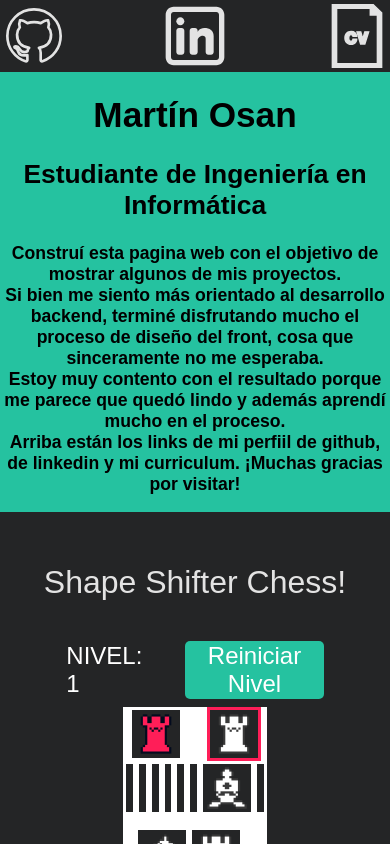
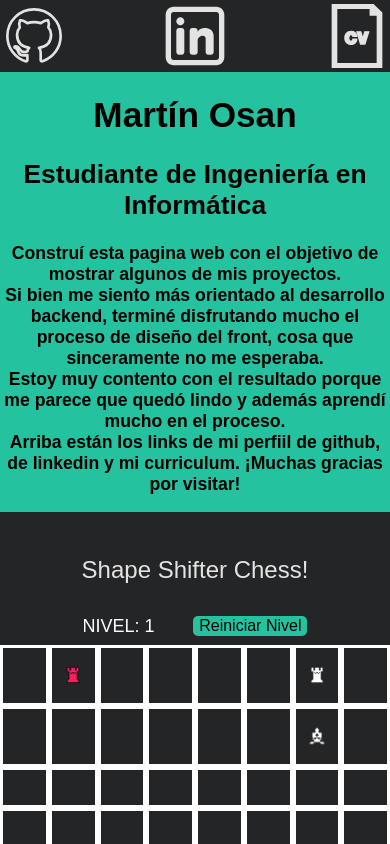
Before and after one commit to mogartio/mogartio.github.io, a React (Create React App) app: page / in a window 390 px wide. Shown: the top 844 px of the page. Built offline with nearby package versions, Linux system fonts and the light colour scheme.

Commit message:
savefile

```diff
--- a/src/App.js
+++ b/src/App.js
@@ -18,17 +18,14 @@ function App() {
     <div className="App">
         <meta name="viewport" content="width=device-width, initial-scale=1, maximum-scale=1" />
         <Helmet>
-          <title>Portfolio de Martín "canillas" Osan</title>
+          <title>Martín Osan: the Website</title>
         </Helmet>
         <BarraLinks />
         <Header />
         <div className='cuerpo'>
           <div className="wrapper">
               <Sschess />
-              <Main />
           </div>
-        <ParrafoPersonal />
-        <GraficosEstadistica />
         </div>
     </div>
   );
--- a/src/components/Sschess.js
+++ b/src/components/Sschess.js
@@ -172,7 +172,7 @@ export default function Sschess() {
             </div>
             <div className='buttonContainer'>
                   {estadoJuego ? (
-                    <button onClick={reiniciarNivel} >Reiniciar Nivel</button>
+                    <button onClick={reiniciarNivel} className="botonReinicio">Reiniciar Nivel</button>
 
                   ) : (
                     <button onClick={inicializarJuego(1)} >Empezar juego</button>
@@ -190,7 +190,7 @@ export default function Sschess() {
                         width: '100%',
                         display: 'flex',
                         height: '100%',
-                        borderColor: 'rgb(255, 30, 88)',
+                        borderColor: "#white",
                         borderWidth: '3px',
                         justifyContent: 'center',
                         alignItems: 'center',
@@ -215,12 +215,12 @@ export default function Sschess() {
                     }
                     onClick={() => hacerMovimiento(rowIndex, cellIndex)}
                     key={cellIndex} className="cell">
-                        {cell === "torre" && (rowIndex == coordenadaActual[0] && cellIndex == coordenadaActual[1]) && <img src={torreRojo} alt="torreR" />}
-                        {cell === "torre" && !(rowIndex == coordenadaActual[0] && cellIndex == coordenadaActual[1]) && <img src={torreBlanca} alt="torreB" />}
-                        {cell === "alfil" && (rowIndex == coordenadaActual[0] && cellIndex == coordenadaActual[1]) && <img src={alfilRojo} alt="alfilR" />}
-                        {cell === "alfil" && !(rowIndex == coordenadaActual[0] && cellIndex == coordenadaActual[1]) && <img src={alfilBlanco} alt="alfilB" />}
-                        {cell === "caballo" && (rowIndex == coordenadaActual[0] && cellIndex == coordenadaActual[1]) && <img src={caballoRojo} alt="caballoR" />}
-                        {cell === "caballo" && !(rowIndex == coordenadaActual[0] && cellIndex == coordenadaActual[1]) && <img src={caballoBlanco} alt="caballoB"  />}
+                        {cell === "torre" && (rowIndex == coordenadaActual[0] && cellIndex == coordenadaActual[1]) && <img src={torreRojo} alt="torreR" nameClass="imgPieza"/>}
+                        {cell === "torre" && !(rowIndex == coordenadaActual[0] && cellIndex == coordenadaActual[1]) && <img src={torreBlanca} alt="torreB" nameClass="imgPieza"/>}
+                        {cell === "alfil" && (rowIndex == coordenadaActual[0] && cellIndex == coordenadaActual[1]) && <img src={alfilRojo} alt="alfilR" nameClass="imgPieza"/>}
+                        {cell === "alfil" && !(rowIndex == coordenadaActual[0] && cellIndex == coordenadaActual[1]) && <img src={alfilBlanco} alt="alfilB" nameClass="imgPieza"/>}
+                        {cell === "caballo" && (rowIndex == coordenadaActual[0] && cellIndex == coordenadaActual[1]) && <img src={caballoRojo} alt="caballoR" nameClass="imgPieza"/>}
+                        {cell === "caballo" && !(rowIndex == coordenadaActual[0] && cellIndex == coordenadaActual[1]) && <img src={caballoBlanco} alt="caballoB"  nameClass="imgPieza"/>}
                     </div>
                   ))}
                 </div>
--- a/src/styles/gridStyle.css
+++ b/src/styles/gridStyle.css
@@ -63,7 +63,7 @@
       justify-content: center;
 
   }
-  button {
+  .botonReinicio {
       padding: 5rem, 10rem;
       font-size: 1.5rem;
       background-color: #25C2A0;
@@ -73,7 +73,7 @@
       align-self: left;
       cursor: pointer;
   }
-  img{
+  .imgPieza{
     height: 3rem;
 
   }
@@ -100,11 +100,11 @@
 }
 
 @media only screen
-and (min-width : 321px) {
+and (max-width : 450px) {
   .grid {
       display: grid;
-      width: auto;
-      height: auto;
+      width: 100%;
+      height: 100%;
       box-sizing: border-box;
       object-fit: cover;
       align-self: center;
@@ -122,6 +122,102 @@ and (min-width : 321px) {
   .gridContainer {
       display: flex;
       aspect-ratio:  1 / 1;
+      width: 100%;
+      flex-direction: column;
+      justify-content: right;
+      align-self: center;
+      align-items: right;
+  }
+
+  .tituloSSchess {
+      font-size: 150%;
+      text-align: center;
+  }
+
+  .nivelActual {
+      font-size: large;
+      align-self: center;
+      display: inline-block;
+
+  }
+
+  .buttonContainer {
+      align-self: center;
+  }
+
+  .gameInfoContainer {
+      color: white;
+      width: 66%;
+      height: fit-content;
+      display: flex;
+      flex-direction: row;
+      align-self: center;
+      justify-content: center;
+      gap: 15%;
+      padding: 2%;
+
+  }
+
+
+  .botonReinicio {
+      font-size: 1rem;
+      background-color: #25C2A0;
+      color: black;
+      border: none;
+      border-radius: 5px;
+      align-self: left;
+      cursor: pointer;
+  }
+  img{
+    height: 1.25rem;
+
+  }
+  .cell {
+      background-color: var(--gridColor);
+      border: 0rem solid var(--gridBorders);
+      justify-content: center;
+      object-fit: contain;
+      max-width: 100%;
+      flex-grow: 0;
+    }
+
+    .row {
+      display: flex;
+      flex-direction: row;
+      width: 100%;
+      height: 100%;
+      max-height: 100%;
+      padding: 0rem;
+      flex-grow:0;
+      gap: 0px;
+      object-fit: contain;
+
+    }
+}
+
+@media only screen and (min-width: 451px) and (max-width: 1111px) {
+  .grid {
+      display: grid;
+      width: 100%;
+      height: 100%;
+      box-sizing: border-box;
+  }
+  img{
+    height: 2rem;
+
+  }
+
+  .SschessContainer{
+      display: flex;
+      height: 50rem;
+      width: 100%;
+      flex-direction: column;
+      padding-bottom: 0px;
+
+  }
+  .gridContainer {
+      display: flex;
+      aspect-ratio:  1 / 1;
       height: 100%;
       flex-direction: column;
       justify-content: right;
@@ -130,7 +226,7 @@ and (min-width : 321px) {
   }
 
   .tituloSSchess {
-      font-size: 250%;
+      font-size: 100%;
       text-align: center;
   }
 
@@ -165,105 +261,7 @@ and (min-width : 321px) {
       justify-content: center;
 
   }
-  button {
-      padding: 5rem, 10rem;
-      font-size: 1.5rem;
-      background-color: #25C2A0;
-      color: black;
-      border: none;
-      border-radius: 5px;
-      align-self: left;
-      cursor: pointer;
-  }
-  img{
-    height: 3rem;
-
-  }
-  .cell {
-      background-color: var(--gridColor);
-      border: 0rem solid var(--gridBorders);
-      justify-content: center;
-      object-fit: contain;
-      flex-grow: 0;
-    }
-
-    .row {
-      display: flex;
-      flex-direction: row;
-      width: 40rem;
-      height: 5rem;
-      max-height: 100%;
-      padding: 0rem;
-      flex-grow:0;
-      gap: 0px;
-      object-fit: contain;
-
-    }
-}
-
-@media only screen and (max-width: 600px) {
-  .grid {
-      display: grid;
-      width: 100%;
-      height: 100%;
-      box-sizing: border-box;
-  }
-
-  .SschessContainer{
-      display: flex;
-      height: 30%;
-      width: 100%;
-      flex-direction: column;
-      padding-bottom: 0px;
-
-  }
-  .gridContainer {
-      display: flex;
-      aspect-ratio:  1 / 1;
-      height: 100%;
-      flex-direction: column;
-      justify-content: right;
-      align-self: center;
-      align-items: right;
-  }
-
-  .tituloSSchess {
-      font-size: 200%;
-      text-align: center;
-  }
-
-  .nivelActual {
-      font-size: x-large;
-      align-self: center;
-      display: inline-block;
-
-  }
-
-  .buttonContainer {
-      align-self: center;
-  }
-
-  .gameInfoContainer {
-      color: white;
-      width: 66%;
-      height: fit-content;
-      display: flex;
-      flex-direction: row;
-      align-self: center;
-      justify-content: center;
-      gap: 15%;
-      padding: 2%;
-
-  }
-
-  .mensajeSecretoContainer {
-      height: fit-content;
-      border: 0.15rem solid #000; /* Borde de la caja */
-      align-self:center;
-      justify-content: center;
-
-  }
-  button {
+  .botonReinicio {
       padding: 5rem, 10rem;
       font-size: 1.5rem;
       background-color: #25C2A0;
--- a/src/styles/header.css
+++ b/src/styles/header.css
@@ -3,4 +3,5 @@
     background-color: var(--headingBG);
     text-align: center;
     width: 100%;
+    font-family: 'Montserrat', sans-serif;
 }
--- a/src/styles/styleGraficos.css
+++ b/src/styles/styleGraficos.css
@@ -1,7 +1,16 @@
+h5 {
+  color: var(--headingBG);
+  font-size: 110%;
+  align-self: center;
+}
 @media only screen
 and (min-width : 900px){
   .Graficos{
     height: 100%;
+  }
+  .boton{
+    background-color: var(--bgColor);
+    border: none;
   }
 
   .GraficosContainer{
@@ -11,12 +20,24 @@ and (min-width : 900px){
     background-color: var(--bgColor);
     padding: 2%;
   }
-  .botonGrafico {
-    height: 2rem;
+  .botonGrafico{
+    height: 3rem;
     margin-top: auto;
     margin-bottom: auto;
     margin-right: 2%;
     margin-left: 2%;
+    border-radius: 50%;
+    cursor: pointer;
+  }
+  .botonGraficoIzquierda{
+    height: 3rem;
+    margin-top: auto;
+    margin-bottom: auto;
+    margin-right: 2%;
+    margin-left: 2%;
+    border-radius: 50%;
+    transform: rotate(180deg);
+    cursor: pointer;
   }
   .GraficosSubContainer{
     display: flex;
@@ -27,12 +48,15 @@ and (min-width : 900px){
 }
 
 @media only screen
-and (max-width : 450px){
+and (min-width : 450px) and (max-width : 899px){
   .Graficos{
     width: 85%;
     height: 85%;
   }
-
+.boton{
+    background-color: var(--bgColor);
+    border: none;
+  }
   .GraficosContainer{
     display: flex;
     width: 100%;
@@ -41,12 +65,24 @@ and (max-width : 450px){
     background-color: var(--bgColor);
     padding: 2%;
   }
-  .botonGrafico {
+  .botonGrafico{
     height: 2rem;
     margin-top: auto;
     margin-bottom: auto;
     margin-right: 2%;
     margin-left: 2%;
+    border-radius: 50%;
+    cursor: pointer;
+  }
+  .botonGraficoIzquierda {
+    height: 2rem;
+    margin-top: auto;
+    margin-bottom: auto;
+    margin-right: 2%;
+    margin-left: 2%;
+    border-radius: 50%;
+    transform: rotate(180deg);
+    cursor: pointer;
   }
   .GraficosSubContainer{
     display: flex;
@@ -55,3 +91,47 @@ and (max-width : 450px){
     padding: 2%;
   }
 }
+@media only screen
+and (max-width : 450px){
+  .Graficos{
+    width: 85%;
+    height: 85%;
+  }
+.boton{
+    background-color: var(--bgColor);
+    border: none;
+  }
+  .GraficosContainer{
+    display: flex;
+    width: 90%;
+    flex-direction: column;
+    justify-content: center;
+    background-color: var(--bgColor);
+    padding: 2%;
+  }
+  .botonGrafico{
+    height: 2rem;
+    margin-top: auto;
+    margin-bottom: auto;
+    margin-right: 2%;
+    margin-left: 2%;
+    border-radius: 50%;
+    cursor: pointer;
+  }
+  .botonGraficoIzquierda {
+    height: 2rem;
+    margin-top: auto;
+    margin-bottom: auto;
+    margin-right: 2%;
+    margin-left: 2%;
+    border-radius: 50%;
+    transform: rotate(180deg);
+    cursor: pointer;
+  }
+  .GraficosSubContainer{
+    display: flex;
+    justify-content: center;
+    background-color: var(--bgColor);
+    padding: 2%;
+  }
+}
--- a/src/styles/styleMain.css
+++ b/src/styles/styleMain.css
@@ -53,7 +53,7 @@
       padding: 7%;
   }
 }
-@media only screen and (min-width: 321px) and (max-width : 1000px) {
+@media only screen and (min-width: 321px) and (max-width : 1099px) {
   .mainContainer{
     color: #E3E3E3;
     background-color: #242526;
--- a/src/styles/styles.css
+++ b/src/styles/styles.css
@@ -19,7 +19,7 @@ body {
     flex-direction: column;
 }
 
-@media only screen and (min-width: 900px) {
+@media only screen and (min-width: 900px){
   .wrapper {
     width: 100%;
     display: flex;
@@ -36,23 +36,24 @@ body {
     font-weight: bold;
   }
 }
-
-@media only screen and (max-width: 600px) {
+@media only screen and (min-width: 451px) and (max-width: 950px) {
   .wrapper {
-    height: 100%;
     width: 100%;
     display: flex;
     flex-direction: column;
     justify-content: flex-start;
+    padding-top: 5%;
     background-color: var(--bgColor);
+  }
 
+  .headerContainer{
+    margin-right: auto;
+    margin-left: auto;
+    font-size: 110%;
+    font-weight: bold;
   }
 }
-  .cuerpo {
-    width: 100%;
-    height: 110rem;
-    background-color: var(--bgColor);
-  }
+
 @media only screen
 and (min-width : 321px) and (max-width : 700px) {
    .wrapper {
@@ -65,7 +66,7 @@ and (min-width : 321px) and (max-width : 700px) {
   }
   .cuerpo {
     width: 100%;
-    height: 500%;
+    height: 550%;
     background-color: var(--bgColor);
   }
   .headerContainer{
```
Also changed, not shown: src/components/GraficosEstadistica.js (+4 -3 lines), src/img/arrow.png (added), 12 other files (tests, documents, lock files or other folders).
